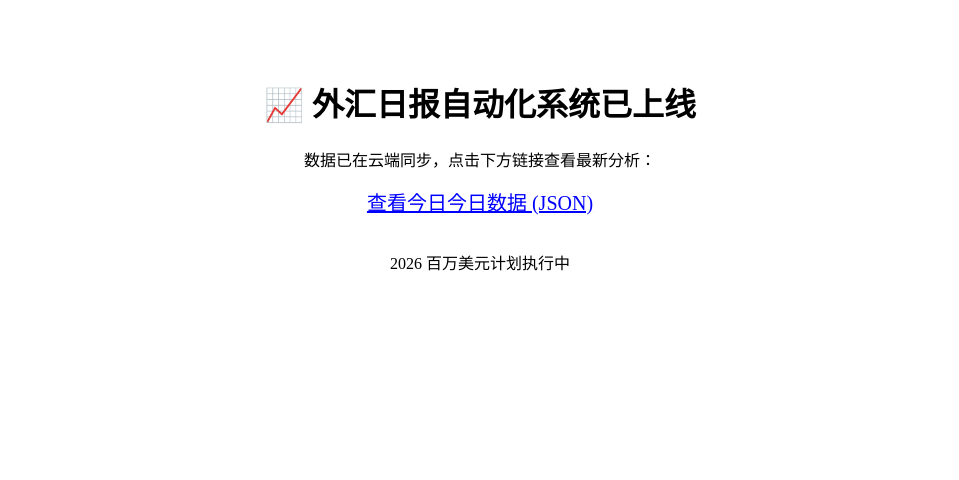
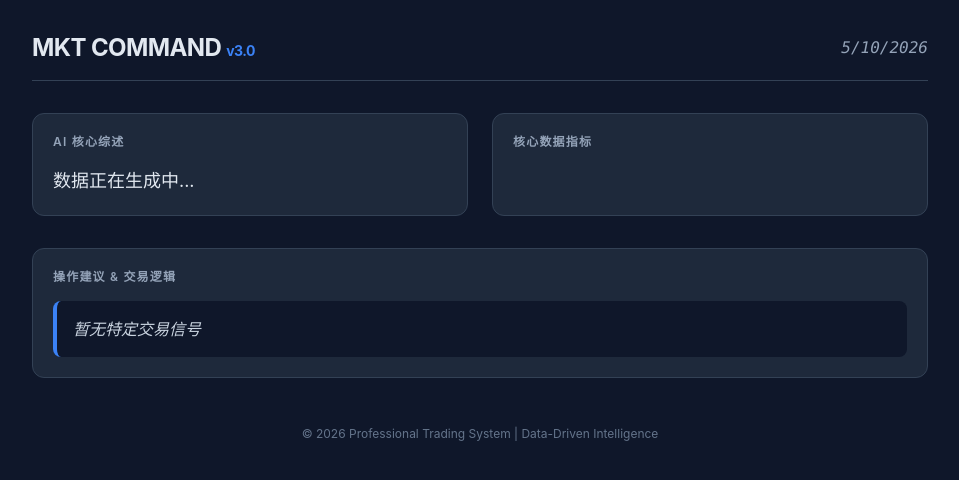
Before and after one commit to stw114/3faaea99-2093-4c28-8d6b-48d8773bbaf4, a plain HTML site: page index.html in a window 1280 px wide. Shown: the whole page, without its empty margins (160-1119 px from the left). Drawn offline with nearby package versions, Linux system fonts and the light colour scheme.

Commit message:
upgrade terminal ui

```diff
--- a/index.html
+++ b/index.html
@@ -1 +1,71 @@
-<!DOCTYPE html><html><head><meta charset="UTF-8"><title>外汇日报系统</title></head><body style="text-align:center;padding-top:50px;"><h1>📈 外汇日报自动化系统已上线</h1><p>数据已在云端同步，点击下方链接查看最新分析：</p><a href="site/data/today.json" style="font-size:20px;color:blue;">查看今日今日数据 (JSON)</a><br><br><p>2026 百万美元计划执行中</p></body></html>
+<!DOCTYPE html>
+<html lang="zh-CN">
+<head>
+    <meta charset="UTF-8">
+    <meta name="viewport" content="width=device-width, initial-scale=1.0">
+    <title>Forex Command Center | 2026</title>
+    <script src="https://cdn.tailwindcss.com"></script>
+    <style>
+        body { background-color: #0f172a; color: #e2e8f0; font-family: 'Inter', sans-serif; }
+        .card { background: #1e293b; border: 1px solid #334155; border-radius: 12px; padding: 20px; }
+        .signal-buy { color: #10b981; }
+        .signal-sell { color: #ef4444; }
+    </style>
+</head>
+<body class="p-4 md:p-8">
+    <div class="max-w-4xl mx-auto">
+        <header class="flex justify-between items-center mb-8 border-b border-slate-700 pb-4">
+            <h1 class="text-2xl font-bold tracking-tight">MKT COMMAND <span class="text-blue-500 text-sm">v3.0</span></h1>
+            <div id="date-display" class="text-slate-400 font-mono italic">Loading Terminal...</div>
+        </header>
+
+        <div class="grid grid-cols-1 md:grid-cols-2 gap-6 mb-8">
+            <div class="card">
+                <h2 class="text-slate-400 text-xs uppercase tracking-widest mb-4 font-semibold">AI 核心综述</h2>
+                <div id="ai-summary" class="text-lg leading-relaxed">正在同步云端逻辑...</div>
+            </div>
+            <div class="card">
+                <h2 class="text-slate-400 text-xs uppercase tracking-widest mb-4 font-semibold">核心数据指标</h2>
+                <ul id="market-stats" class="space-y-3 font-mono text-sm">
+                    <li>正在从服务器抓取...</li>
+                </ul>
+            </div>
+        </div>
+
+        <div class="card mb-8">
+            <h2 class="text-slate-400 text-xs uppercase tracking-widest mb-4 font-semibold">操作建议 & 交易逻辑</h2>
+            <div id="trading-logic" class="bg-slate-900 p-4 rounded-lg border-l-4 border-blue-500 italic text-slate-300">
+                正在解构高概率 setup...
+            </div>
+        </div>
+
+        <footer class="text-center text-slate-500 text-xs mt-12">
+            © 2026 Professional Trading System | Data-Driven Intelligence
+        </footer>
+    </div>
+
+    <script>
+        async function loadData() {
+            try {
+                const response = await fetch('site/data/today.json');
+                const data = await response.json();
+
+                document.getElementById('date-display').innerText = data.date || new Date().toLocaleDateString();
+                document.getElementById('ai-summary').innerText = data.ai_analysis?.summary || "数据正在生成中...";
+                document.getElementById('trading-logic').innerText = data.ai_analysis?.trading_advice || "暂无特定交易信号";
+
+                const statsHtml = Object.entries(data.market_data || {}).map(([key, val]) => `
+                    <div class="flex justify-between border-b border-slate-800 pb-1">
+                        <span class="text-slate-500">${key}</span>
+                        <span class="text-blue-400">${val}</span>
+                    </div>
+                `).join('');
+                document.getElementById('market-stats').innerHTML = statsHtml;
+            } catch (e) {
+                document.getElementById('ai-summary').innerText = "报告尚未生成，请确保 run.sh 已运行成功。";
+            }
+        }
+        loadData();
+    </script>
+</body>
+</html>
```
